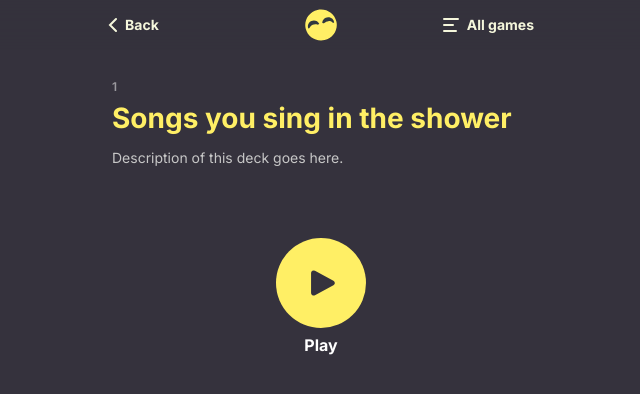
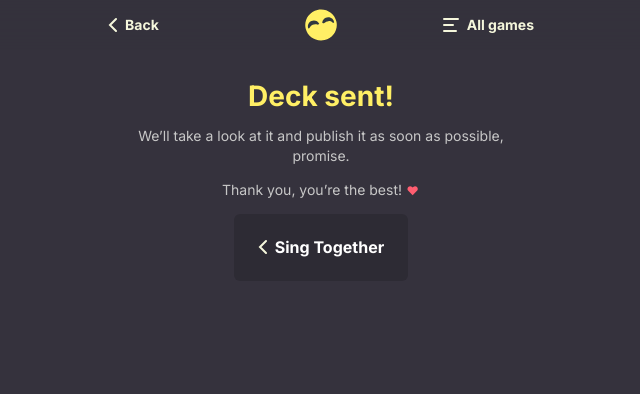
Before and after one commit to daankuhlmann25/social-project, a Vue app: page /party-games/1/send-deck in a window 1280 px wide. Shown: the top 394 px of the page, without its empty margins (319-959 px from the left). Built offline with nearby package versions, Linux system fonts and the light colour scheme; no server answers; the database is empty.

Commit message:
Small fixes for SendDeck and styling

```diff
--- a/src/assets/less/style.less
+++ b/src/assets/less/style.less
@@ -18,6 +18,10 @@ body {
     font-size: 14px;
     line-height: 20px;
     margin-bottom: 1em;
+  }
+
+  p img {
+    vertical-align: text-top;
   }
 
   ul, ol {
--- a/src/router/index.js
+++ b/src/router/index.js
@@ -14,7 +14,7 @@ import SingTogether from "@/views/games/SingTogether";
 import PlaySingTogether from "@/views/games/PlaySingTogether";
 import Trivia from "@/views/games/Trivia";
 import PlayTrivia from "@/views/games/PlayTrivia";
-import SendDeck from "../views/SendDeck";
+import SendDeck from "@/views/SendDeck";
 
 Vue.use(VueRouter);
 
@@ -47,7 +47,7 @@ const routes = [
         component: EditDeck,
       },
       {
-        path: "/send-deck",
+        path: ":gameId/send-deck",
         name: "Send deck",
         component: SendDeck,
       },
--- a/src/views/EditDeck.vue
+++ b/src/views/EditDeck.vue
@@ -35,7 +35,7 @@
         <p><strong>Deck saved!</strong> <span id="save-time">Just seconds ago</span></p>
       </aside>
       <nav class="deck-navigation">
-        <router-link  class="button" :to="{ name: 'Game', params: { gameId: this.gameId } }"><img src="@/assets/icons/arrow-left.svg" width="9" height="17" alt="Back arrow icon">Done editing</router-link>
+        <router-link class="button" :to="{ name: 'Game', params: { gameId: this.gameId } }"><img src="@/assets/icons/arrow-left.svg" width="9" height="17" alt="Back arrow icon">Done editing</router-link>
         <router-link class="button right" :to="{ name: 'Deck', params: { deckId: this.deckId } }"><img src="@/assets/icons/deck.svg" width="17" height="17" alt="Play icon">Play deck</router-link>
       </nav>
       <p v-if="feedback" class="errors">{{ feedback }}</p>
--- a/src/views/Home.vue
+++ b/src/views/Home.vue
@@ -80,10 +80,6 @@ export default {
   text-align: center;
 }
 
-.statistics p img {
-  vertical-align: text-top;
-}
-
 .number {
   margin: 0 12px;
 }
--- a/src/views/SendDeck.vue
+++ b/src/views/SendDeck.vue
@@ -1,12 +1,12 @@
 <template>
   <div class="send-deck">
-    <h1>Deck Send!</h1>
+    <h1>Deck sent!</h1>
     <p>We’ll take a look at it and publish it as soon as possible, promise.</p>
-    <p>Thank you, you’re the best! ❤</p>
+    <p>Thank you, you’re the best! <img width="14" height="17" src="../assets/icons/text-heart.svg" alt="Heart icon"></p>
     <div class="button-container">
       <!-- TODO: make arrow-left-black version -->
       <!-- TODO: Change link to correct position, whats that? Current game main page. -->
-      <a class="white-button" @click="$router.go(-1)"><img src="@/assets/icons/arrow-left.svg" width="9" height="17" alt="Back arrow icon">Sing Together</a>
+      <router-link class="button" :to="{ name: 'Game', params: { gameId: this.gameId } }"><img src="@/assets/icons/arrow-left.svg" width="9" height="17" alt="Back arrow icon">Sing Together</router-link>
     </div>
   </div>
 </template>
@@ -16,7 +16,7 @@ export default {
 
   data() {
     return {
-
+      gameId: this.$route.params.gameId,
     }
   },
 }
```
Also changed, not shown: src/assets/css/style.css.
